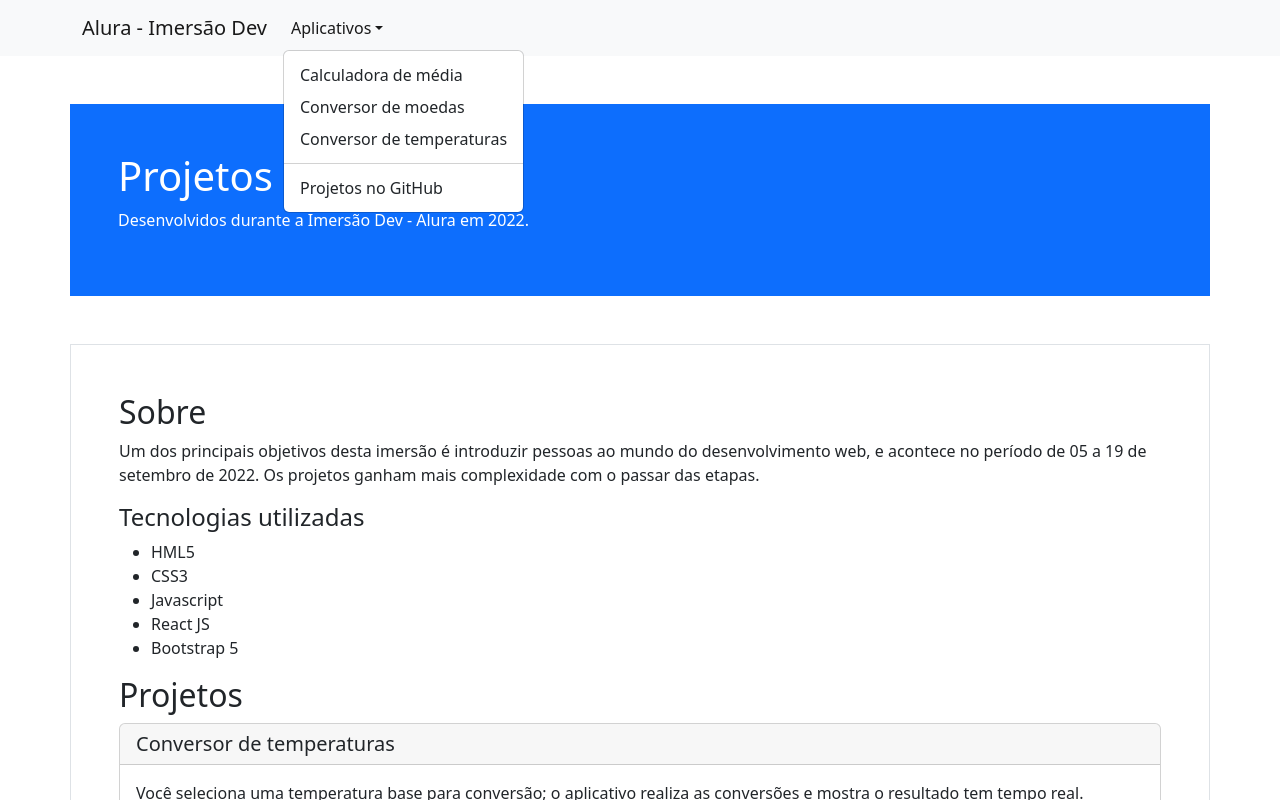
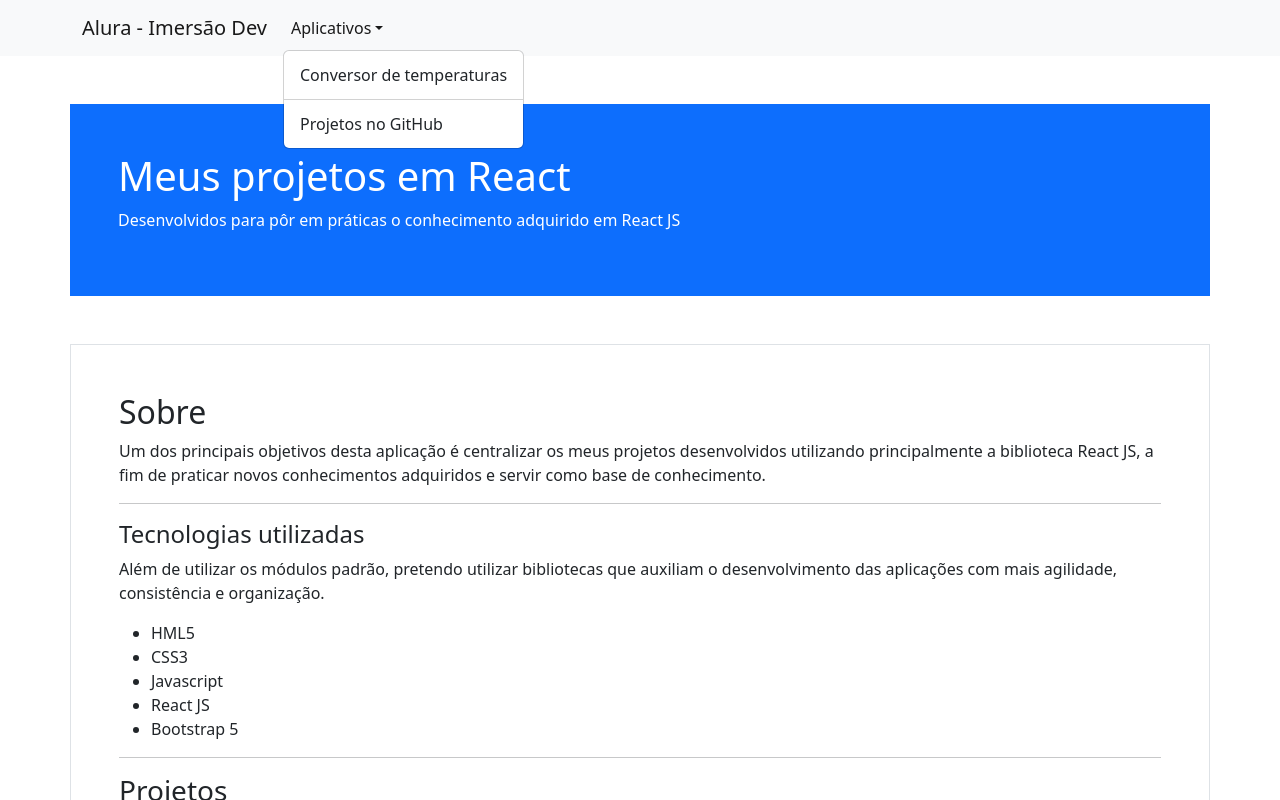
Before and after one commit to vieira-a/my-react-projects, a React (Create React App) app: page / in a window 1280 px wide. Both pictures are taken after a click on the button "Aplicativos". Shown: the top 800 px of the page. Built offline with nearby package versions, Linux system fonts and the light colour scheme.

Commit message:
Componente Sobre e mostra projeto finalizado

```diff
--- /dev/null
+++ b/src/components/About.jsx
@@ -0,0 +1,27 @@
+function About(){
+    return (
+        <div className="presentation">
+            <h2>Sobre</h2>
+            <p>
+            Um dos principais objetivos desta aplicação é centralizar os meus projetos desenvolvidos utilizando principalmente a biblioteca React JS, a fim de praticar
+             novos conhecimentos adquiridos e servir como base de conhecimento.
+            </p>
+            <p></p>
+            <hr />
+            <h4>Tecnologias utilizadas</h4>
+            Além de utilizar os módulos padrão, pretendo utilizar bibliotecas que auxiliam o desenvolvimento das aplicações com mais agilidade, consistência e organização.
+            <p></p>
+            <ul>
+                <li>HML5</li>
+                <li>CSS3</li>
+                <li>Javascript</li>
+                <li>React JS</li>
+                <li>Bootstrap 5</li>
+            </ul>
+            <p></p>
+            <hr />
+        </div>
+    )
+}
+
+export default About;
--- a/src/components/HomeHeader.jsx
+++ b/src/components/HomeHeader.jsx
@@ -1,8 +1,8 @@
 function HomeHeader(){
     return(
         <div className="container p-5 my-5 bg-primary text-white">
-                <h1>Projetos</h1>
-                <p>Desenvolvidos durante a Imersão Dev - Alura em 2022.</p>
+                <h1>Meus projetos em React</h1>
+                <p>Desenvolvidos para pôr em práticas o conhecimento adquirido em React JS</p>
         </div>
     );
 };
--- a/src/components/Navigation.jsx
+++ b/src/components/Navigation.jsx
@@ -17,11 +17,11 @@ function Navigation(){
           <Navbar.Collapse id="basic-navbar-nav">
             <Nav className="me-auto">
               <NavDropdown title="Aplicativos" id="basic-nav-dropdown">
-                <NavDropdown.Item>Calculadora de média</NavDropdown.Item>
-                <NavDropdown.Item>Conversor de moedas</NavDropdown.Item>
+                {/* <NavDropdown.Item>Calculadora de média</NavDropdown.Item>
+                <NavDropdown.Item>Conversor de moedas</NavDropdown.Item> */}
                 <NavDropdown.Item as={Link} to="/temperature" key="2">Conversor de temperaturas</NavDropdown.Item>
                 <NavDropdown.Divider />
-                <NavDropdown.Item>Projetos no GitHub</NavDropdown.Item>
+                <NavDropdown.Item href="https://www.github.com/vieira-a" target="blank">Projetos no GitHub</NavDropdown.Item>
               </NavDropdown>
             </Nav>
           </Navbar.Collapse>
--- a/src/pages/Home.jsx
+++ b/src/pages/Home.jsx
@@ -1,30 +1,17 @@
 import React from "react";
 import HomeHeader from "../components/HomeHeader";
 import Cards from "../components/Cards";
-
+import About from "../components/About";
 
 function Home() {
     return (
         <>
         <HomeHeader />
         <div className="container p-5 my-5 border">
-            <div className="presentation">
-                <h2>Sobre</h2>
-                <p>
-                Um dos principais objetivos desta imersão é introduzir pessoas ao mundo do desenvolvimento web, e acontece no período de 05 a 19 de setembro de 2022.
-                Os projetos ganham mais complexidade com o passar das etapas.
-                </p>
-                <h4>Tecnologias utilizadas</h4>
-                <ul>
-                    <li>HML5</li>
-                    <li>CSS3</li>
-                    <li>Javascript</li>
-                    <li>React JS</li>
-                    <li>Bootstrap 5</li>
-                </ul>
-            </div>
-            <div className="projects">
-                <h2>Projetos</h2>
+        <About/>
+        <div className="projects">
+            <h3>Projetos</h3>
+            <p></p>
                 <Cards />
             </div>
         </div>
```
